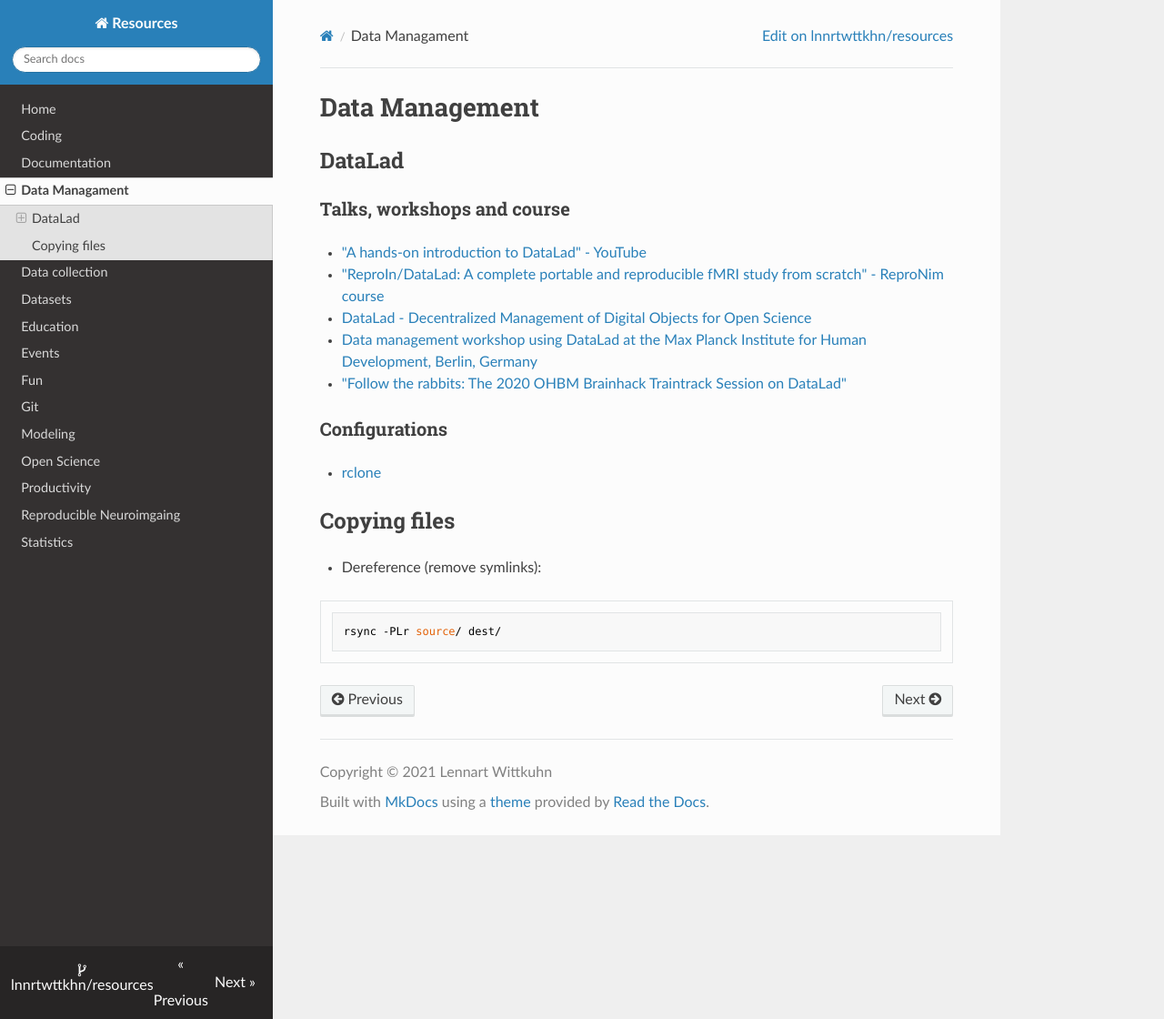
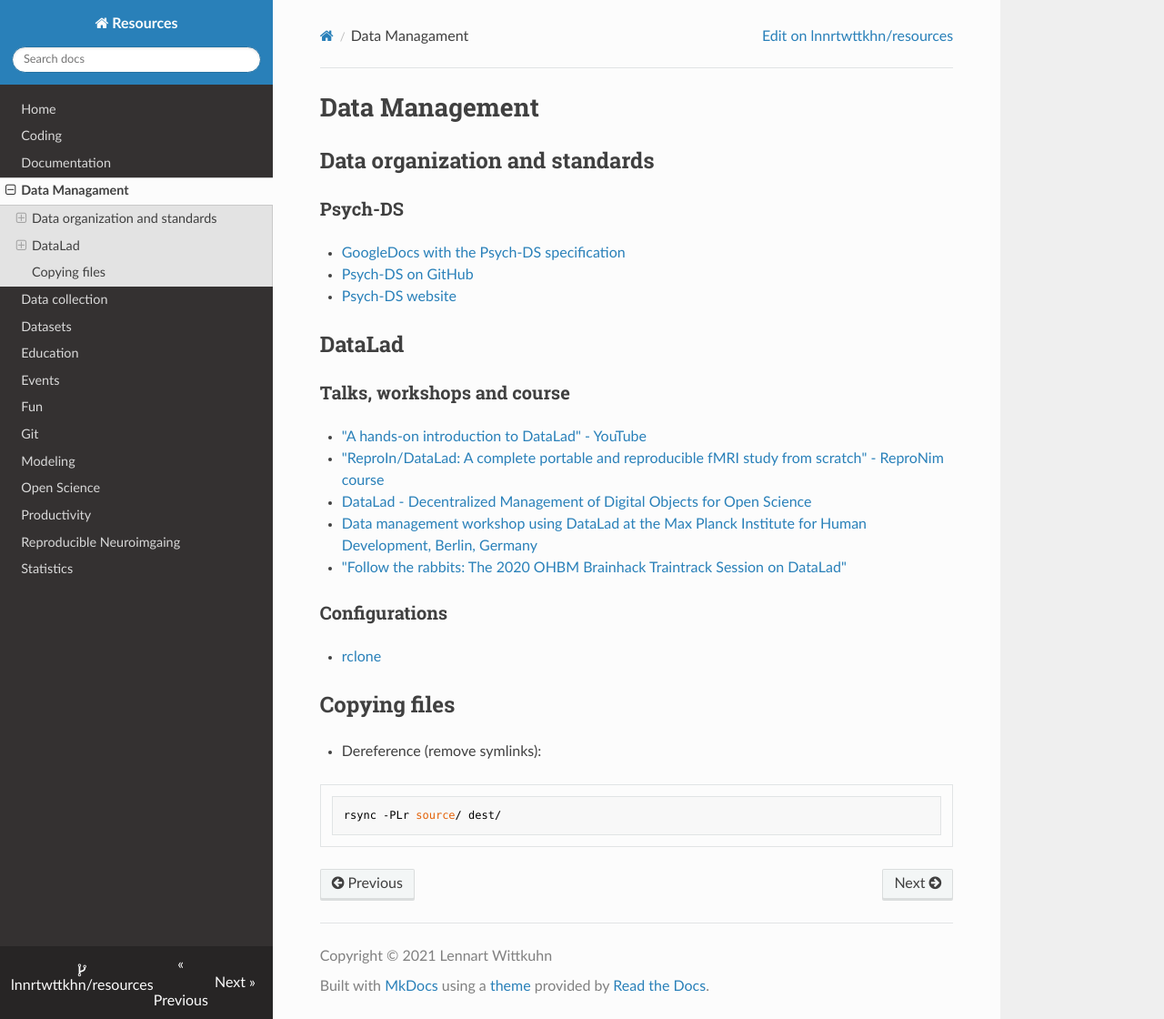
Before and after one commit to lnnrtwttkhn/resources, an MkDocs documentation site: the page built from docs/data-management.md, in a window 1280 px wide and 1120 px high. Shown: the whole window at 91% size. Built offline with MkDocs 1.6.1, drawn with Linux system fonts in a browser that asks for light colours; nearby versions of some CDN libraries.

Commit message:
add psych-ds links to data management

```diff
--- a/docs/data-management.md
+++ b/docs/data-management.md
@@ -1,4 +1,11 @@
 # Data Management
+
+## Data organization and standards
+
+### Psych-DS
+- [GoogleDocs with the Psych-DS specification](https://docs.google.com/document/d/1u8o5jnWk0Iqp_J06PTu5NjBfVsdoPbBhstht6W0fFp0/edit#)
+- [Psych-DS on GitHub](https://github.com/psych-ds)
+- [Psych-DS website](https://psych-ds.github.io/)
 
 ## DataLad
 
```
